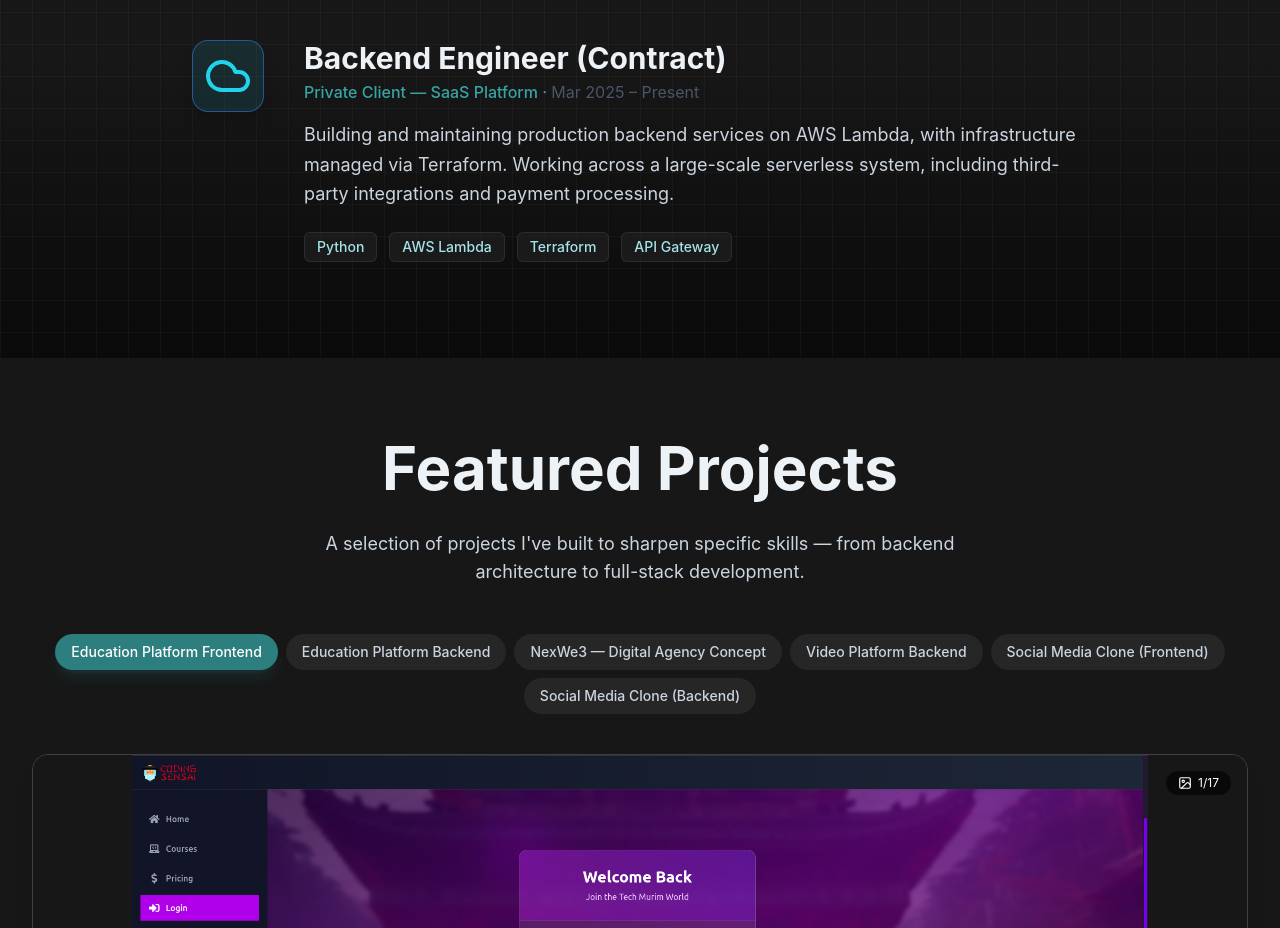
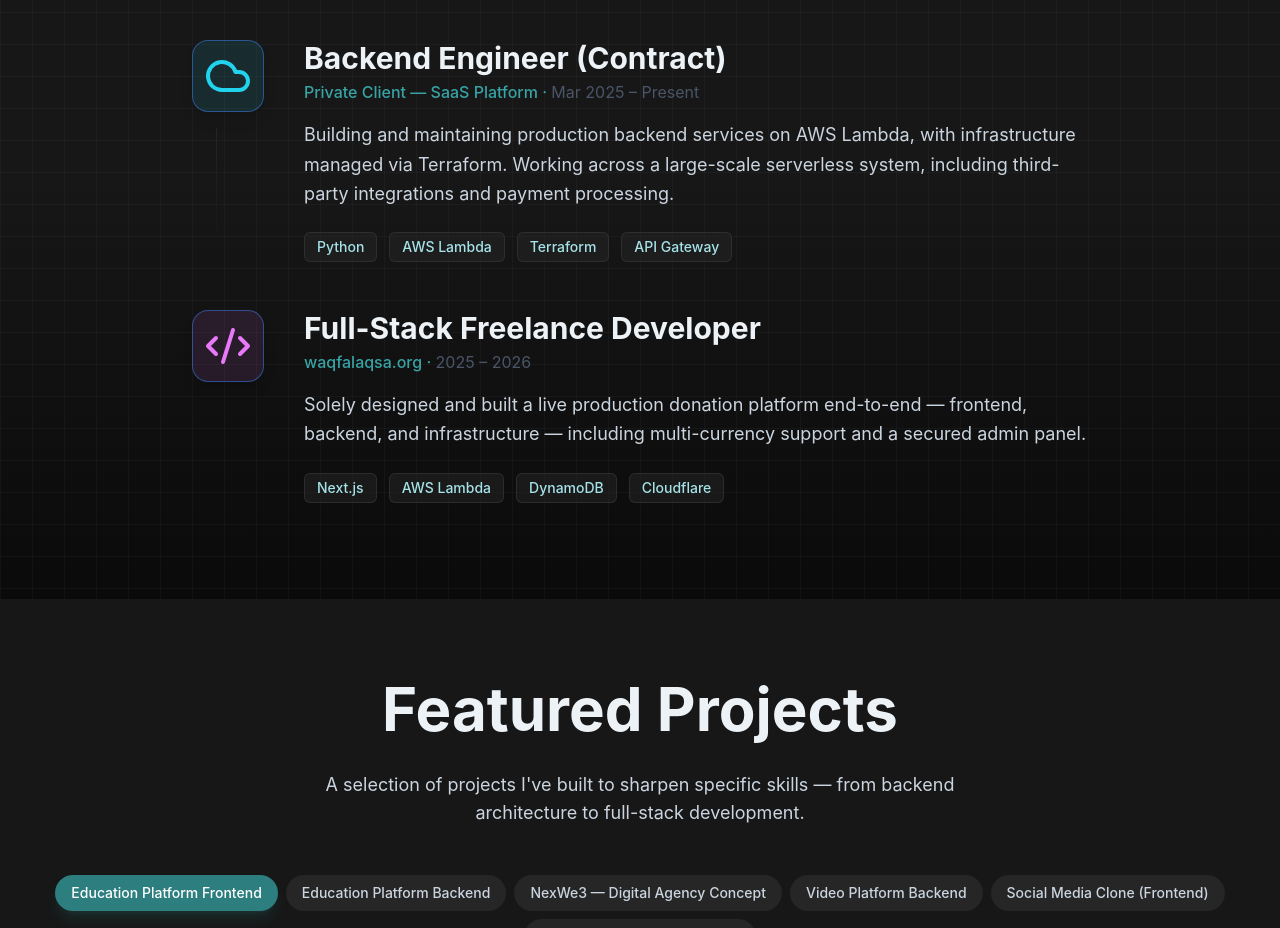
Before and after one commit to AhmadOsama9/My-Portfolio, a React (Vite) app: page / in a window 1280 px wide. Shown: the part 2060-2988 px from the top of the page. Built offline with nearby package versions, Linux system fonts and the light colour scheme.

Commit message:
UnComment in Experience Section

```diff
--- a/src/components/Experience.jsx
+++ b/src/components/Experience.jsx
@@ -20,20 +20,20 @@ const experienceGroups = [
     accent: "border-cyan-400",
     iconBg: "bg-cyan-400/10"
   },
-  // {
-  //   id: 2,
-  //   icon: <Code2 className="w-12 h-12 text-fuchsia-400" />,
-  //   title: "Full-Stack Freelance Developer",
-  //   subtitle: "waqfalaqsa.org",
-  //   period: "2025 – 2026",
-  //   description: "Solely designed and built a live production donation platform end-to-end — frontend, backend, and infrastructure — including multi-currency support and a secured admin panel.",
-  //   technologies: [
-  //     "Next.js", "AWS Lambda", "DynamoDB", "Cloudflare"
-  //   ],
-  //   color: "from-fuchsia-400/20 to-fuchsia-700/5",
-  //   accent: "border-fuchsia-400",
-  //   iconBg: "bg-fuchsia-400/10"
-  // }
+  {
+    id: 2,
+    icon: <Code2 className="w-12 h-12 text-fuchsia-400" />,
+    title: "Full-Stack Freelance Developer",
+    subtitle: "waqfalaqsa.org",
+    period: "2025 – 2026",
+    description: "Solely designed and built a live production donation platform end-to-end — frontend, backend, and infrastructure — including multi-currency support and a secured admin panel.",
+    technologies: [
+      "Next.js", "AWS Lambda", "DynamoDB", "Cloudflare"
+    ],
+    color: "from-fuchsia-400/20 to-fuchsia-700/5",
+    accent: "border-fuchsia-400",
+    iconBg: "bg-fuchsia-400/10"
+  }
 ];
 
 // Animation variants
```
